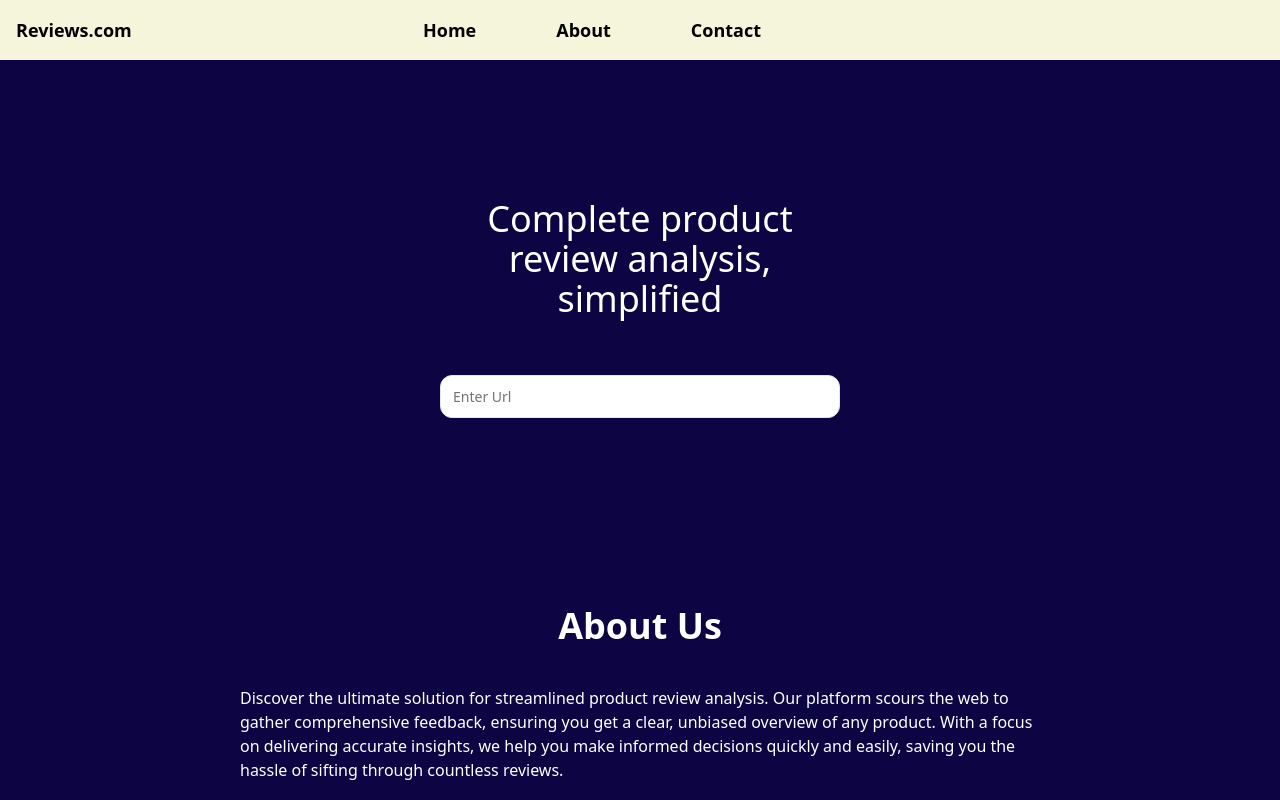
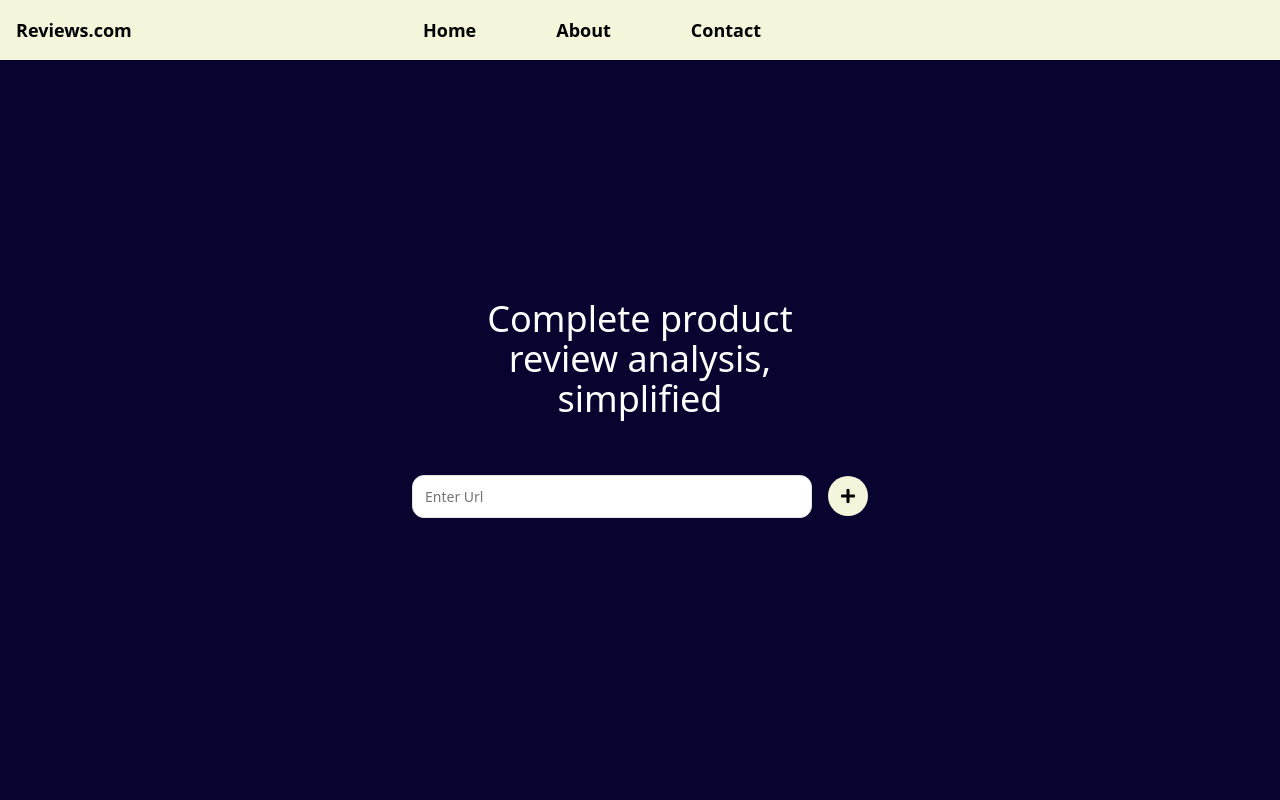
Before and after one commit to pranav-deshmukh/Lets-circle-back-to-this-later, a Next.js app in the folder frontend/lets-circle-back-to-it-later/: page / in a window 1280 px wide. Built offline with nearby package versions, Linux system fonts and the light colour scheme.

Commit message:
feat: home page

```diff
--- a/frontend/lets-circle-back-to-it-later/app/globals.css
+++ b/frontend/lets-circle-back-to-it-later/app/globals.css
@@ -3,7 +3,9 @@
 @tailwind utilities;
 
 body {
-  background-color: #0d0444;
+  background-color: #090330;
+  margin: 0;
+  padding: 0;
 }
 
 @layer base {
--- a/frontend/lets-circle-back-to-it-later/app/page.js
+++ b/frontend/lets-circle-back-to-it-later/app/page.js
@@ -1,4 +1,5 @@
 import About from "@/components/About";
+import Footer from "@/components/Footer";
 import HomePage from "@/components/HomePage";
 import Navigation from "@/components/Navigation";
 
@@ -8,6 +9,7 @@
       <Navigation />
       <HomePage />
       <About />
+      <Footer />
     </div>
   );
 }
--- a/frontend/lets-circle-back-to-it-later/components/About.jsx
+++ b/frontend/lets-circle-back-to-it-later/components/About.jsx
@@ -1,13 +1,13 @@
 function About() {
     return (
-        <div className="w-full max-h-[500px] min-h-[300px] flex items-center justify-center flex-col gap-10">
+        <div className="w-full h-[800px] min-h-[300px] flex items-center justify-center flex-col gap-10 ">
             <div className="text-4xl font-semibold">
                 <span>About Us</span>
             </div>
-            <div className="max-w-[800px] min-w-[300px]">
+            <div className="max-w-[800px] min-w-[100px] p-4">
                 <span>Discover the ultimate solution for streamlined product review analysis. Our platform scours the web to gather comprehensive feedback, ensuring you get a clear, unbiased overview of any product. With a focus on delivering accurate insights, we help you make informed decisions quickly and easily, saving you the hassle of sifting through countless reviews.</span>
             </div>
-            <div className="max-w-[800px] min-w-[300px]">
+            <div className="max-w-[800px] min-w-[300px] p-4">
                 Designed for convenience and efficiency, our service brings together reviews from trusted sources in one place. Whether you're shopping for gadgets, appliances, or anything in between, we simplify the process so you can focus on finding the best product for your needs.
             </div>
         </div>
--- /dev/null
+++ b/frontend/lets-circle-back-to-it-later/components/Footer.jsx
@@ -0,0 +1,47 @@
+import { IoLocation } from "react-icons/io5";
+import { IoCall } from "react-icons/io5";
+import { IoMail } from "react-icons/io5";
+import { FaInstagram } from "react-icons/fa";
+import { FaLinkedin } from "react-icons/fa";
+import { FaSquareXTwitter } from "react-icons/fa6";
+import { FaTelegramPlane } from "react-icons/fa";
+import { IoLogoWhatsapp } from "react-icons/io";
+
+function Footer() {
+  return (
+    <div className="w-full h-[100px] bg-[#F5F5DC] min-h-[100px] flex flex-col justify-between text-black">
+        <section className="md:text-lg font-bold h-[20px] pt-1">
+          Contact Information
+        </section>
+      <div className="flex items-center justify-between">
+        <section className="h-[80px] flex items-center md:text-[12px] text-[8px] md:gap-14 font-semibold ml-2">
+          <span className="flex justify-center items-center gap-1">
+            <IoLocation className="md:text-lg text-sm" />
+            360 king Street
+            <br />
+            Feastervile Trevose, PA 19053
+          </span>
+          <span className="flex justify-center items-center gap-1">
+            <IoCall className="md:text-lg text-sm" />
+            +234 8152 586 5869
+            <br />
+            +234 8185 958 6359
+          </span>
+          <span className="flex justify-center items-center gap-1">
+            <IoMail className="md:text-lg text-sm" />
+            support.reviews.com@gmail.com
+          </span>
+        </section>
+      <div className="flex md:text-xl text-[10px] md:gap-4 gap-1">
+        <span><FaInstagram/></span>
+        <span><FaLinkedin/></span>
+        <span><FaSquareXTwitter/></span>
+        <span><FaTelegramPlane/></span>
+        <span><IoLogoWhatsapp/></span>
+      </div>
+      </div>
+    </div>
+  );
+}
+
+export default Footer;
--- a/frontend/lets-circle-back-to-it-later/components/HomePage.jsx
+++ b/frontend/lets-circle-back-to-it-later/components/HomePage.jsx
@@ -1,13 +1,18 @@
 import { Input } from "./ui/input";
+import { FaPlus } from "react-icons/fa";
 
 function HomePage() {
     return (
-        <div className="w-full max-h-[600px] min-h-[600px] flex items-center justify-center flex-col gap-10">
+        <div className="w-full h-[800px] min-h-[300px] flex items-center justify-center flex-col gap-10 ">
             <section className="text-4xl text-center p-4">
                 <span>Complete product<br/> review analysis,<br/> simplified</span>
             </section>
-            <section>
+            <section className="flex items-center w-[800px] min-w-[200px] justify-center">
                 <Input className="bg-white text-black w-[400px] h-[43px] rounded-xl" placeholder="Enter Url"/>
+                <span className="bg-[#F5F5DC] ml-4 p-3 rounded-full">
+
+                <FaPlus className=" text-black"/>
+                </span>
             </section>
         </div>
      );
--- /dev/null
+++ b/frontend/lets-circle-back-to-it-later/components/ui/button.jsx
@@ -0,0 +1,48 @@
+import * as React from "react"
+import { Slot } from "@radix-ui/react-slot"
+import { cva } from "class-variance-authority";
+
+import { cn } from "@/lib/utils"
+
+const buttonVariants = cva(
+  "inline-flex items-center justify-center whitespace-nowrap rounded-md text-sm font-medium transition-colors focus-visible:outline-none focus-visible:ring-1 focus-visible:ring-ring disabled:pointer-events-none disabled:opacity-50",
+  {
+    variants: {
+      variant: {
+        default:
+          "bg-primary text-primary-foreground shadow hover:bg-primary/90",
+        destructive:
+          "bg-destructive text-destructive-foreground shadow-sm hover:bg-destructive/90",
+        outline:
+          "border border-input bg-background shadow-sm hover:bg-accent hover:text-accent-foreground",
+        secondary:
+          "bg-secondary text-secondary-foreground shadow-sm hover:bg-secondary/80",
+        ghost: "hover:bg-accent hover:text-accent-foreground",
+        link: "text-primary underline-offset-4 hover:underline",
+      },
+      size: {
+        default: "h-9 px-4 py-2",
+        sm: "h-8 rounded-md px-3 text-xs",
+        lg: "h-10 rounded-md px-8",
+        icon: "h-9 w-9",
+      },
+    },
+    defaultVariants: {
+      variant: "default",
+      size: "default",
+    },
+  }
+)
+
+const Button = React.forwardRef(({ className, variant, size, asChild = false, ...props }, ref) => {
+  const Comp = asChild ? Slot : "button"
+  return (
+    (<Comp
+      className={cn(buttonVariants({ variant, size, className }))}
+      ref={ref}
+      {...props} />)
+  );
+})
+Button.displayName = "Button"
+
+export { Button, buttonVariants }
--- a/frontend/lets-circle-back-to-it-later/package.json
+++ b/frontend/lets-circle-back-to-it-later/package.json
@@ -10,12 +10,14 @@
   },
   "dependencies": {
     "@radix-ui/react-icons": "^1.3.0",
+    "@radix-ui/react-slot": "^1.1.0",
     "class-variance-authority": "^0.7.0",
     "clsx": "^2.1.1",
     "lucide-react": "^0.446.0",
     "next": "14.2.13",
     "react": "^18",
     "react-dom": "^18",
+    "react-icons": "^5.3.0",
     "tailwind-merge": "^2.5.2",
     "tailwindcss-animate": "^1.0.7"
   },
```
Also changed, not shown: 1 other file (tests, documents, lock files or other folders).
